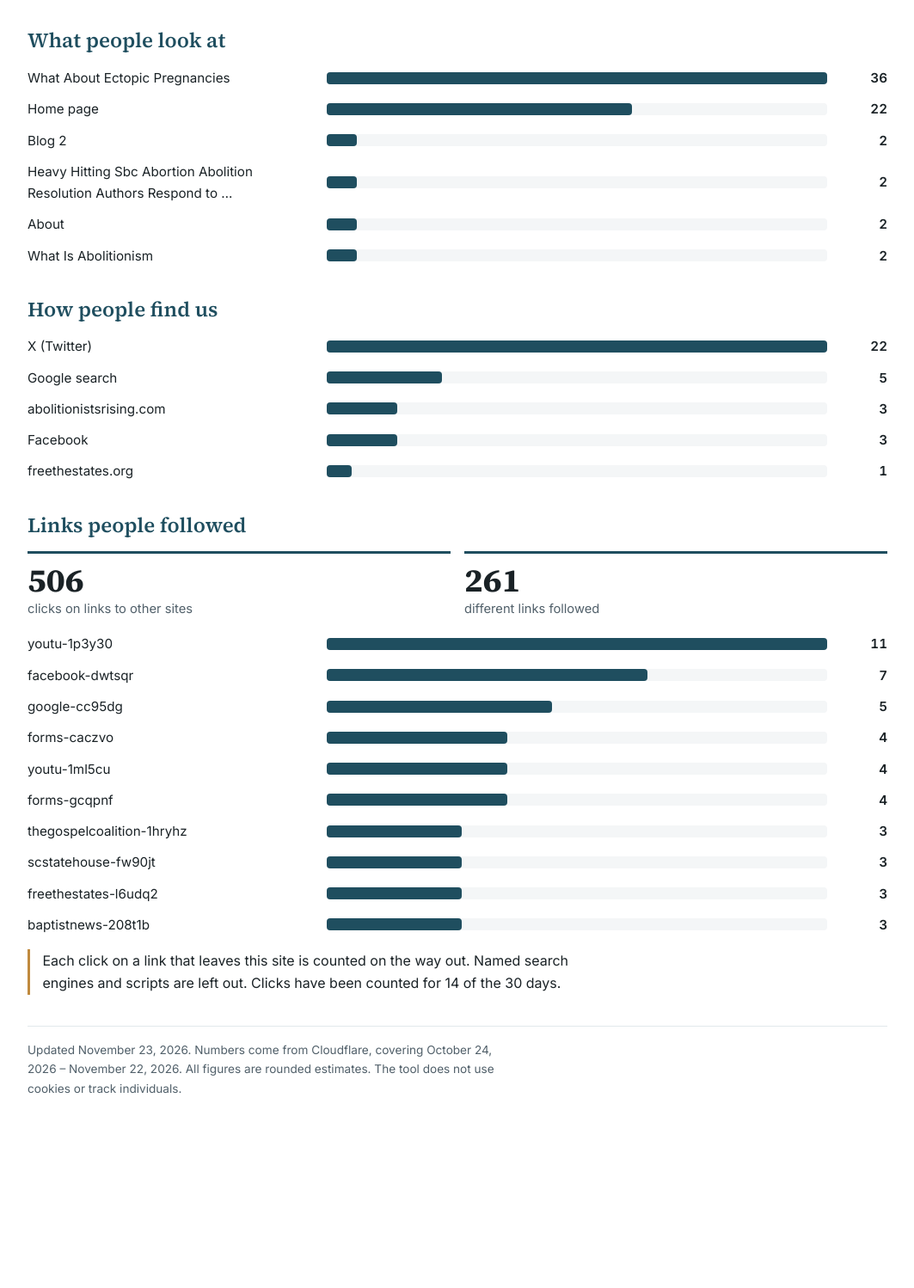
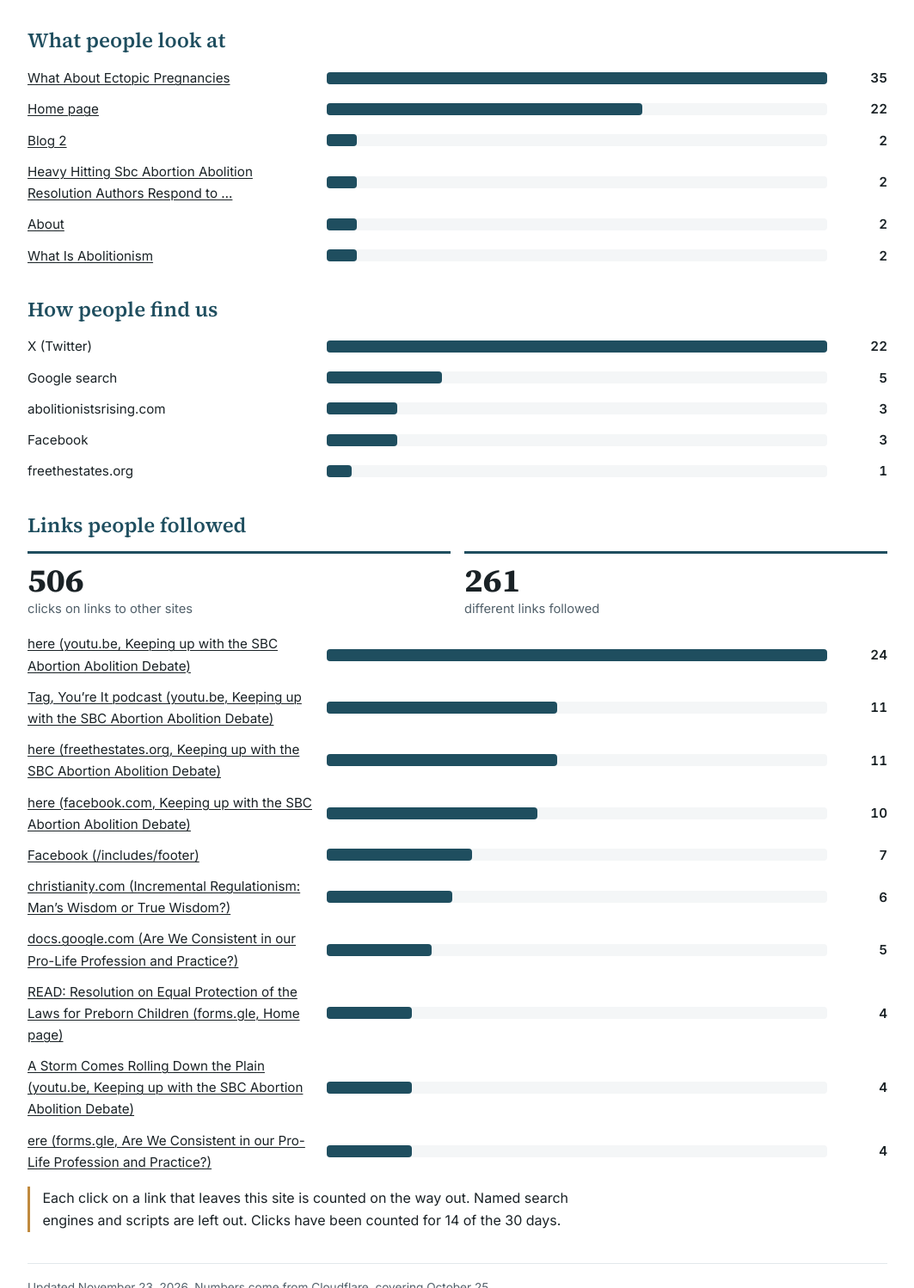
Before and after one commit to abereanone/sbaa, a plain HTML site: page stats.html in a window 1280 px wide. Shown: the part 1302-2800 px from the top of the page at 86% size, without its empty margins (108-1171 px from the left). Before the commit the page ends 2651 px from the top, so only its background shows below. Drawn offline with Linux system fonts and the light colour scheme.

Commit message:
Stats page: rename to stats.html, name and link outside links
Co-Authored-By: Claude Opus 5.5 <noreply@anthropic.com>

```diff
--- a/site-stats.html
+++ b/stats.html
@@ -103,6 +103,7 @@
   .bars { display: flex; flex-direction: column; gap: 0.7rem; margin: 0; padding: 0; list-style: none; }
   .bars li { display: grid; grid-template-columns: minmax(0, 21rem) minmax(0, 1fr) 3.6rem; gap: 0.75rem; align-items: center; font-size: 0.95rem; }
   .bars .name { min-width: 0; overflow-wrap: anywhere; }
+  .bars .name a { color: inherit; text-decoration: underline; text-decoration-thickness: 1px; text-underline-offset: 2px; }
   .bars .track { background: var(--bg-soft); border-radius: 4px; height: 14px; }
   /* Bars are drawn with borders, not fills, so they still print when the browser's "Background graphics" option is off. */
   .bars .fill { display: block; box-sizing: border-box; height: 14px; border: 7px solid var(--bar-main); border-radius: 4px; }
@@ -144,9 +145,9 @@
     <div class="eyebrow">Southern Baptists for Abolishing Abortion · southernbaptistsabolishingabortion.com</div>
     <h1>How people are using Southern Baptists for Abolishing Abortion</h1>
     <dl class="period">
-      <dt>Period covered</dt><dd>October 24, 2026 – November 22, 2026 (the last 30 days)</dd>
-      <dt>Compared with</dt><dd>September 24, 2026 – October 23, 2026</dd>
-      <dt>Numbers pulled</dt><dd>November 23, 2026</dd>
+      <dt>Period covered</dt><dd>October 25, 2026 – November 23, 2026 (the last 30 days)</dd>
+      <dt>Compared with</dt><dd>September 25, 2026 – October 24, 2026</dd>
+      <dt>Numbers pulled</dt><dd>November 24, 2026</dd>
     </dl>
     <p class="small">Visitor counts here include people on phones and tablets and people who arrived from a search engine or another website. Visitors on a computer who typed the address directly cannot be told apart from automated traffic on this site, so the real total is somewhat higher.</p>
   </header>
@@ -154,7 +155,7 @@
   <div class="summary">
     <h2>The short version</h2>
     <ul>
-      <li>About <strong>58 visits</strong> in the last 30 days.</li>
+      <li>About <strong>57 visits</strong> in the last 30 days.</li>
       <li>The most-viewed pages are <strong>What About Ectopic Pregnancies</strong>, <strong>Home page</strong> and <strong>Blog 2</strong>.</li>
       <li>People followed links from this site to other sites about <strong>506 times</strong> in the 14 days counted so far.</li>
     </ul>
@@ -163,9 +164,9 @@
   <section>
     <h2>How many people visit</h2>
     <div class="stats">
-      <div class="stat"><div class="num">~58</div><div class="label">visits, the last 30 days</div></div>
-      <div class="stat"><div class="num">~14</div><div class="label">visits in an average week</div></div>
-      <div class="stat"><div class="num">~75</div><div class="label">visits in the period before</div></div>
+      <div class="stat"><div class="num">~57</div><div class="label">visits, the last 30 days</div></div>
+      <div class="stat"><div class="num">~13</div><div class="label">visits in an average week</div></div>
+      <div class="stat"><div class="num">~76</div><div class="label">visits in the period before</div></div>
     </div>
     <p class="sowhat">A visit is one arrival at the site. Someone who comes back on another day counts again, so visits are not the same as different people.</p>
   </section>
@@ -188,12 +189,12 @@
   <section>
     <h2>What people look at</h2>
     <ul class="bars" aria-label="Most viewed pages">
-      <li><span class="name">What About Ectopic Pregnancies</span><span class="track"><span class="fill" style="width:100%"></span></span><span class="val">36</span></li>
-      <li><span class="name">Home page</span><span class="track"><span class="fill" style="width:61%"></span></span><span class="val">22</span></li>
-      <li><span class="name">Blog 2</span><span class="track"><span class="fill" style="width:6%"></span></span><span class="val">2</span></li>
-      <li><span class="name">Heavy Hitting Sbc Abortion Abolition Resolution Authors Respond to …</span><span class="track"><span class="fill" style="width:6%"></span></span><span class="val">2</span></li>
-      <li><span class="name">About</span><span class="track"><span class="fill" style="width:6%"></span></span><span class="val">2</span></li>
-      <li><span class="name">What Is Abolitionism</span><span class="track"><span class="fill" style="width:6%"></span></span><span class="val">2</span></li>
+      <li><span class="name"><a href="https://southernbaptistsabolishingabortion.com/2020/06/10/what-about-ectopic-pregnancies/" data-no-go>What About Ectopic Pregnancies</a></span><span class="track"><span class="fill" style="width:100%"></span></span><span class="val">35</span></li>
+      <li><span class="name"><a href="https://southernbaptistsabolishingabortion.com/" data-no-go>Home page</a></span><span class="track"><span class="fill" style="width:63%"></span></span><span class="val">22</span></li>
+      <li><span class="name"><a href="https://southernbaptistsabolishingabortion.com/blog-2/" data-no-go>Blog 2</a></span><span class="track"><span class="fill" style="width:6%"></span></span><span class="val">2</span></li>
+      <li><span class="name"><a href="https://southernbaptistsabolishingabortion.com/2021/06/26/heavy-hitting-sbc-abortion-abolition-resolution-authors-respond-to-sbc-academics/" data-no-go>Heavy Hitting Sbc Abortion Abolition Resolution Authors Respond to …</a></span><span class="track"><span class="fill" style="width:6%"></span></span><span class="val">2</span></li>
+      <li><span class="name"><a href="https://southernbaptistsabolishingabortion.com/about/" data-no-go>About</a></span><span class="track"><span class="fill" style="width:6%"></span></span><span class="val">2</span></li>
+      <li><span class="name"><a href="https://southernbaptistsabolishingabortion.com/what-is-abolitionism/" data-no-go>What Is Abolitionism</a></span><span class="track"><span class="fill" style="width:6%"></span></span><span class="val">2</span></li>
     </ul>
 
   </section>
@@ -217,22 +218,22 @@
       <div class="stat"><div class="num">261</div><div class="label">different links followed</div></div>
     </div>
     <ul class="bars" aria-label="Links followed">
-      <li><span class="name">youtu-1p3y30</span><span class="track"><span class="fill" style="width:100%"></span></span><span class="val">11</span></li>
-      <li><span class="name">facebook-dwtsqr</span><span class="track"><span class="fill" style="width:64%"></span></span><span class="val">7</span></li>
-      <li><span class="name">google-cc95dg</span><span class="track"><span class="fill" style="width:45%"></span></span><span class="val">5</span></li>
-      <li><span class="name">forms-caczvo</span><span class="track"><span class="fill" style="width:36%"></span></span><span class="val">4</span></li>
-      <li><span class="name">youtu-1ml5cu</span><span class="track"><span class="fill" style="width:36%"></span></span><span class="val">4</span></li>
-      <li><span class="name">forms-gcqpnf</span><span class="track"><span class="fill" style="width:36%"></span></span><span class="val">4</span></li>
-      <li><span class="name">thegospelcoalition-1hryhz</span><span class="track"><span class="fill" style="width:27%"></span></span><span class="val">3</span></li>
-      <li><span class="name">scstatehouse-fw90jt</span><span class="track"><span class="fill" style="width:27%"></span></span><span class="val">3</span></li>
-      <li><span class="name">freethestates-l6udq2</span><span class="track"><span class="fill" style="width:27%"></span></span><span class="val">3</span></li>
-      <li><span class="name">baptistnews-208t1b</span><span class="track"><span class="fill" style="width:27%"></span></span><span class="val">3</span></li>
+      <li><span class="name"><a href="https://southernbaptistsabolishingabortion.com/2022/06/02/keeping-up-with-the-sbc-abortion-abolition-debate/" data-no-go>here (youtu.be, Keeping up with the SBC Abortion Abolition Debate)</a></span><span class="track"><span class="fill" style="width:100%"></span></span><span class="val">24</span></li>
+      <li><span class="name"><a href="https://southernbaptistsabolishingabortion.com/2022/06/02/keeping-up-with-the-sbc-abortion-abolition-debate/" data-no-go>Tag, You’re It podcast (youtu.be, Keeping up with the SBC Abortion Abolition Debate)</a></span><span class="track"><span class="fill" style="width:46%"></span></span><span class="val">11</span></li>
+      <li><span class="name"><a href="https://southernbaptistsabolishingabortion.com/2022/06/02/keeping-up-with-the-sbc-abortion-abolition-debate/" data-no-go>here (freethestates.org, Keeping up with the SBC Abortion Abolition Debate)</a></span><span class="track"><span class="fill" style="width:46%"></span></span><span class="val">11</span></li>
+      <li><span class="name"><a href="https://southernbaptistsabolishingabortion.com/2022/06/02/keeping-up-with-the-sbc-abortion-abolition-debate/" data-no-go>here (facebook.com, Keeping up with the SBC Abortion Abolition Debate)</a></span><span class="track"><span class="fill" style="width:42%"></span></span><span class="val">10</span></li>
+      <li><span class="name"><a href="https://southernbaptistsabolishingabortion.com/includes/footer" data-no-go>Facebook (/includes/footer)</a></span><span class="track"><span class="fill" style="width:29%"></span></span><span class="val">7</span></li>
+      <li><span class="name"><a href="https://southernbaptistsabolishingabortion.com/2021/09/29/incremental-regulationism-mans-wisdom-or-true-wisdom/" data-no-go>christianity.com (Incremental Regulationism: Man’s Wisdom or True Wisdom?)</a></span><span class="track"><span class="fill" style="width:25%"></span></span><span class="val">6</span></li>
+      <li><span class="name"><a href="https://southernbaptistsabolishingabortion.com/2020/06/09/are-we-consistent-in-our-pro-life-faith-and-practice/" data-no-go>docs.google.com (Are We Consistent in our Pro-Life Profession and Practice?)</a></span><span class="track"><span class="fill" style="width:21%"></span></span><span class="val">5</span></li>
+      <li><span class="name"><a href="https://southernbaptistsabolishingabortion.com/" data-no-go>READ: Resolution on Equal Protection of the Laws for Preborn Children (forms.gle, Home page)</a></span><span class="track"><span class="fill" style="width:17%"></span></span><span class="val">4</span></li>
+      <li><span class="name"><a href="https://southernbaptistsabolishingabortion.com/2022/06/02/keeping-up-with-the-sbc-abortion-abolition-debate/" data-no-go>A Storm Comes Rolling Down the Plain (youtu.be, Keeping up with the SBC Abortion Abolition Debate)</a></span><span class="track"><span class="fill" style="width:17%"></span></span><span class="val">4</span></li>
+      <li><span class="name"><a href="https://southernbaptistsabolishingabortion.com/2020/06/09/are-we-consistent-in-our-pro-life-faith-and-practice/" data-no-go>ere (forms.gle, Are We Consistent in our Pro-Life Profession and Practice?)</a></span><span class="track"><span class="fill" style="width:17%"></span></span><span class="val">4</span></li>
     </ul>
     <p class="sowhat">Each click on a link that leaves this site is counted on the way out. Named search engines and scripts are left out. Clicks have been counted for 14 of the 30 days.</p>
   </section>
 
   <div class="foot">
-    <p>Updated November 23, 2026. Numbers come from Cloudflare, covering October 24, 2026 – November 22, 2026. All figures are rounded estimates. The tool does not use cookies or track individuals.</p>
+    <p>Updated November 23, 2026. Numbers come from Cloudflare, covering October 25, 2026 – November 23, 2026. All figures are rounded estimates. The tool does not use cookies or track individuals.</p>
   </div>
 </div>
 </body>
```
